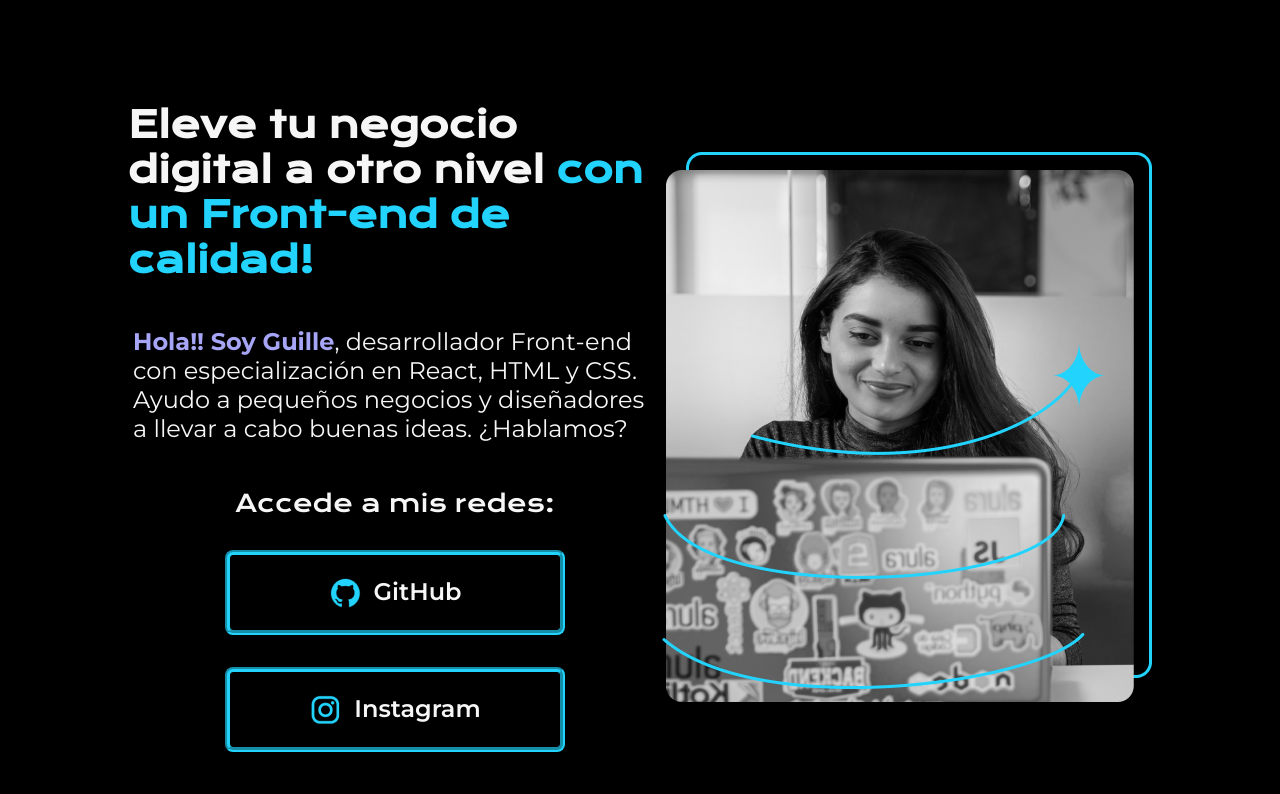
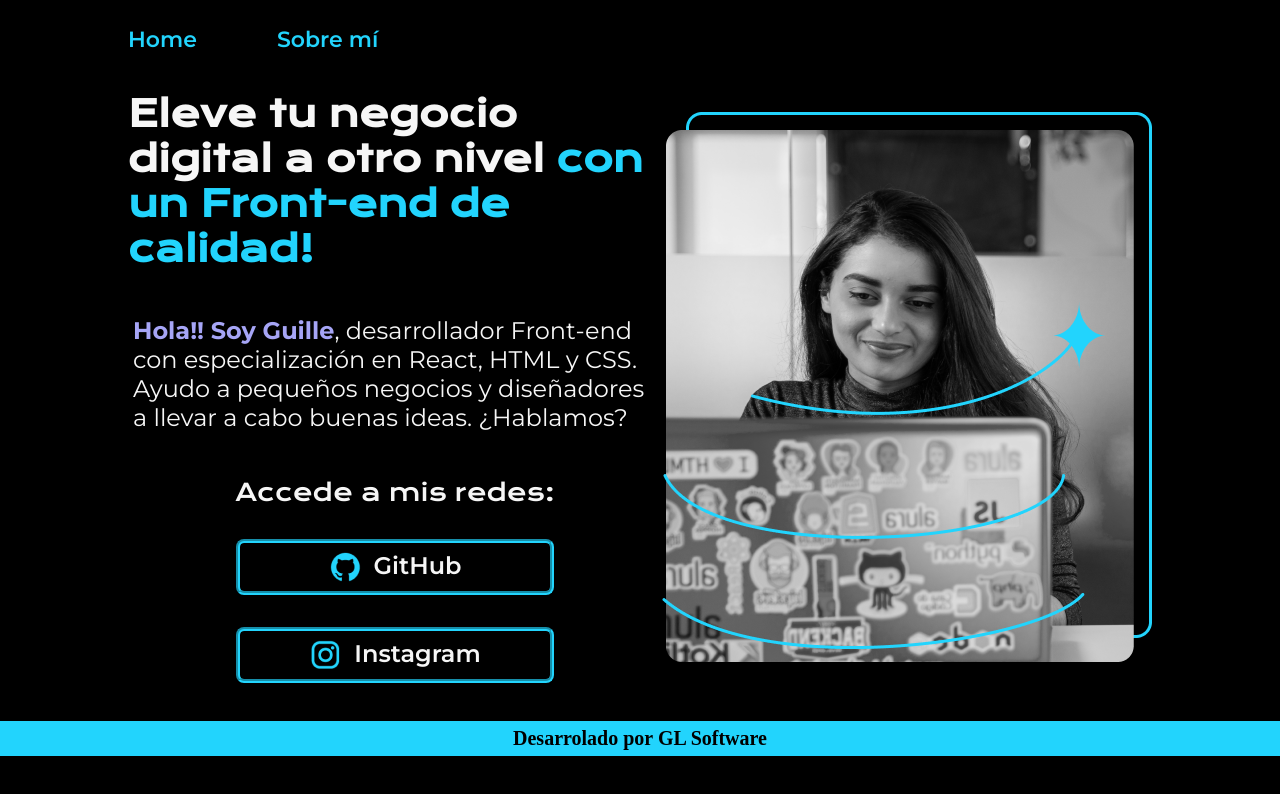
Before and after one commit to GuilleLondero/mi-portafolio, a plain HTML site: page index.html in a window 1280 px wide. Drawn offline with nearby package versions, Linux system fonts and the light colour scheme.

Commit message:
agregue header y footer

```diff
--- a/index.html
+++ b/index.html
@@ -8,7 +8,12 @@
     </head>
 
     <body>
-        <header></header>
+        <header class="header">
+            <nav class="header-menu">
+                <a class="header-link">Home</a>
+                <a class="header-link">Sobre mí</a>
+            </nav>
+        </header>
 
         <main class="presentacion">
             <section class="presentacion-contenido">
@@ -36,6 +41,8 @@
             <img src="./imagenes/Imagem.png" alt = "imagen Ana garcia">
         </main>
 
-        <footer></footer>
+        <footer class="footer">
+            <p>Desarrolado por <strong>GL Software</strong></p>
+        </footer>
     </body>
 </html>
--- a/style.css
+++ b/style.css
@@ -33,7 +33,7 @@ p
 {
     display: flex;
     align-items: center;
-    margin: 8% 10%;
+    padding:  3% 10%;
     justify-content: space-between;
 }
 
@@ -68,16 +68,16 @@ p
 
 .links-contactos
 {
-    width: 330px;
+    width: 310px;
     text-align: center;
-    padding: 21.5px 0;
+    padding: 8px 0;
     border-radius: 8px;
     font-size: 24px;
     font-family: "Montserrat", serif;
     font-weight: 600;
     text-decoration: none;
     color: #F6F6F6;
-    border: 5px groove #22D4FD;
+    border: 4px groove #22D4FD;
     display: flex;
     justify-content: center;
     gap: 12px;
@@ -96,3 +96,32 @@ p
     font-family: "Krona One", serif;
     font-weight: 500;
 }
+
+.footer
+{
+    font-size: 20px;
+    background-color: #22D4FD;
+    color: #000000;
+    padding: 1px;
+    text-align: center;
+    font-weight: 600;
+}
+
+.header-link
+{
+    font-family: "Montserrat", serif;
+    font-size: 22px;
+    font-weight: 600;
+    color: #22D4FD;
+}
+
+.header
+{
+    padding: 2% 0% 0% 10%;
+}
+
+.header-menu
+{
+    display: flex;
+    gap: 80px;
+}
```
